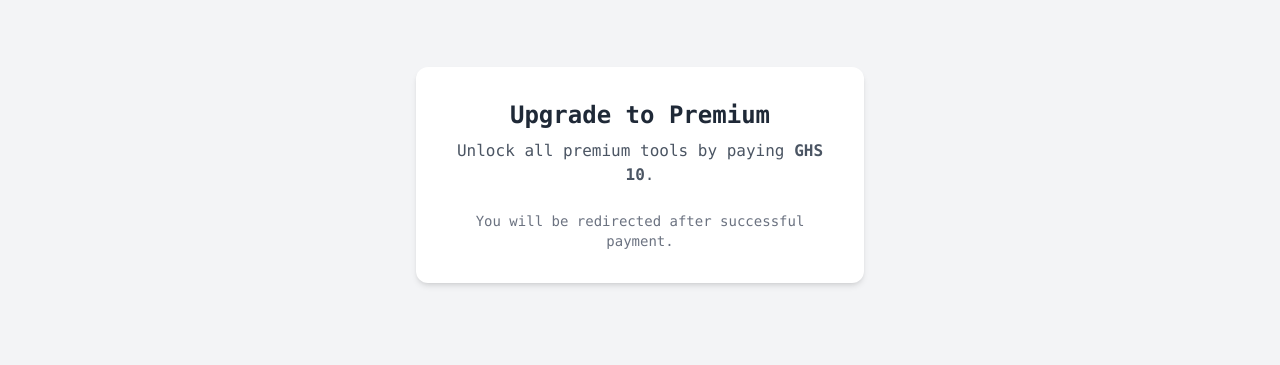
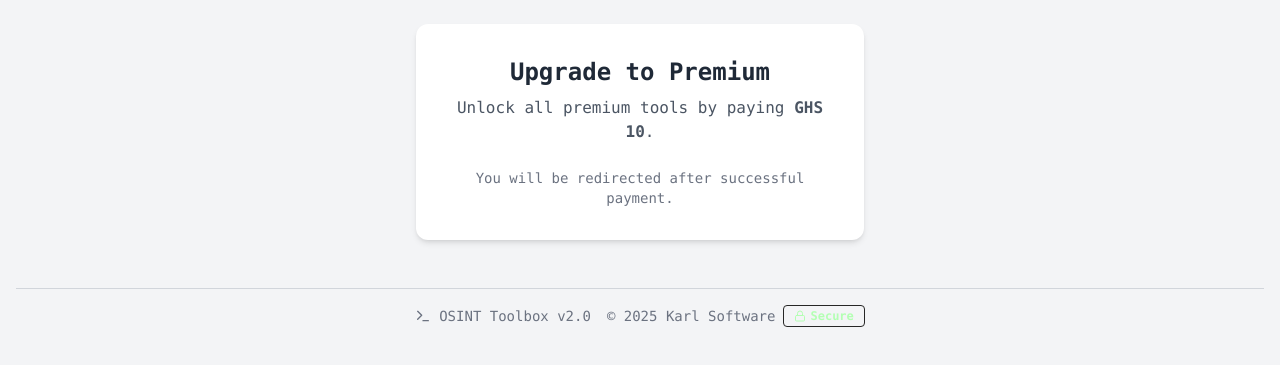
Before and after one commit to KarlSeyram/osint-toolbox, a Next.js app: page /upgrade in a window 1280 px wide. Shown: the part 225-590 px from the top of the page. Built offline with nearby package versions, Linux system fonts and the light colour scheme; no server answers.

Commit message:
Update upgrade.tsx

```diff
--- a/src/pages/upgrade.tsx
+++ b/src/pages/upgrade.tsx
@@ -2,6 +2,8 @@ import { useEffect, useState } from "react";
 import Head from "next/head";
 import dynamic from "next/dynamic";
 import { supabase } from "@/lib/supabaseClient";
+import { Terminal, Lock } from "lucide-react";
+import { Badge } from "@/components/ui/badge";
 
 const PaystackPayment = dynamic(() => import("../components/PaystackButton"), {
   ssr: false,
@@ -22,7 +24,7 @@ export default function Upgrade() {
         <title>Upgrade Your Account</title>
       </Head>
 
-      <div className="min-h-screen flex items-center justify-center bg-gray-100 px-4">
+      <div className="min-h-screen flex flex-col justify-center items-center bg-gray-100 px-4">
         <div className="bg-white p-8 rounded-xl shadow-md max-w-md w-full text-center">
           <h1 className="text-2xl font-bold mb-2 text-gray-800">Upgrade to Premium</h1>
           <p className="text-gray-600 mb-6">
@@ -35,6 +37,23 @@ export default function Upgrade() {
             You will be redirected after successful payment.
           </p>
         </div>
+
+        {/* ✅ Footer */}
+        <footer className="mt-12 w-full border-t border-gray-300 pt-4 text-sm text-center text-gray-500">
+          <div className="flex flex-col sm:flex-row justify-center items-center gap-2 sm:gap-4">
+            <div className="flex items-center gap-2">
+              <Terminal className="w-4 h-4" />
+              <span>OSINT Toolbox v2.0</span>
+            </div>
+            <div className="flex items-center gap-2">
+              <span>© 2025 Karl Software</span>
+              <Badge variant="outline" className="gap-1">
+                <Lock className="w-3 h-3" />
+                Secure
+              </Badge>
+            </div>
+          </div>
+        </footer>
       </div>
     </>
   );
```
